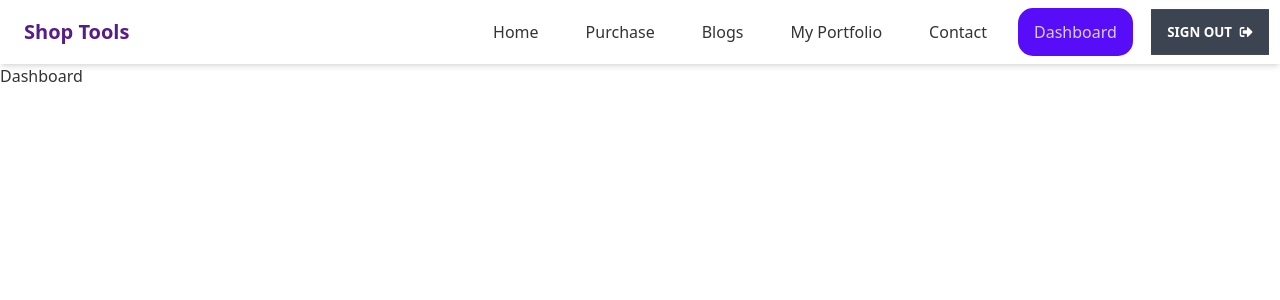
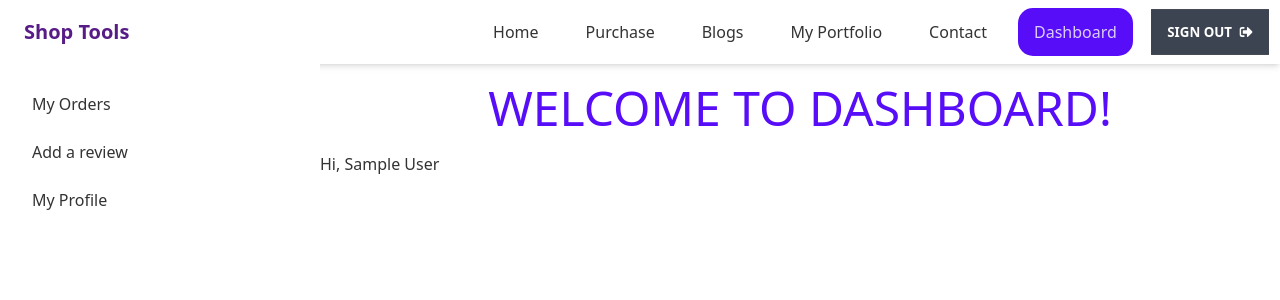
Before and after one commit to hr-meheraj/manufaturer-website-client, a React (Create React App) app: page /dashboard in a window 1280 px wide. Shown: the top 300 px of the page. Built offline with nearby package versions, Linux system fonts and the light colour scheme; no server answers; sample sign-in values are in the browser's storage.

Commit message:
Dashboard Route initial set up

```diff
--- a/src/App.js
+++ b/src/App.js
@@ -11,13 +11,22 @@ import RequireAuth from "./authentication/RequireAuth/RequireAuth";
 import Dashboard from "./components/pages/Dashboard/Dashboard";
 import NotFound from "./components/Shared/NotFound/NotFound";
 import Contact from "./components/pages/Contact/Contact";
+import Orders from "./components/pages/Dashboard/Orders";
+import AddReview from "./components/pages/Dashboard/AddReview";
+import Profile from "./components/pages/Dashboard/Profile";
+import IndexDashboard from "./components/pages/Dashboard/IndexDashboard";
 function App() {
   return (
     <Navbar>
         <Routes>
             <Route path='/' element={<Home/>} />
             <Route path='/purchase' element={<RequireAuth><Perchase/></RequireAuth>} />
-            <Route path='/dashboard' element={<RequireAuth><Dashboard/></RequireAuth>} />
+            <Route path='/dashboard' element={<RequireAuth><Dashboard/></RequireAuth>} >
+                <Route index element={<IndexDashboard/>}/>
+                <Route path='orders' element={ <Orders/>}/>
+                <Route path='review' element={ <AddReview/>}/>
+                <Route path='profile' element={ <Profile/>}/>
+            </Route>
             <Route path='register' element={<Register/>} />
             <Route path='/login' element={<Login/>} />
             <Route path='/blogs' element={<Blogs/>} />
--- a/src/authentication/Register/Register.jsx
+++ b/src/authentication/Register/Register.jsx
@@ -43,7 +43,7 @@ function Register() {
 
     const onSubmit = async (data) => {
        await createUserWithEmailAndPassword(data.email, data.password);
-       await updateError({ displayName : data.name})
+       await updateProfile({ displayName : data.name})
        if(user?.uid){
          toast.success("Successfully Logged User");
        }
--- /dev/null
+++ b/src/components/pages/Dashboard/AddReview.jsx
@@ -0,0 +1,11 @@
+import React from 'react'
+
+function AddReview() {
+    return (
+        <div>
+            Add Review
+        </div>
+    )
+}
+
+export default AddReview
--- a/src/components/pages/Dashboard/Dashboard.jsx
+++ b/src/components/pages/Dashboard/Dashboard.jsx
@@ -1,10 +1,12 @@
 import React from 'react'
+import { Outlet } from 'react-router-dom'
+import DashboardDrawer from './DashboardDrawer'
 
 function Dashboard() {
     return (
-        <div>
-            Dashboard
-        </div>
+      <DashboardDrawer>
+          <Outlet/>
+      </DashboardDrawer>
     )
 }
 
--- /dev/null
+++ b/src/components/pages/Dashboard/DashboardDrawer.jsx
@@ -0,0 +1,26 @@
+import React from 'react'
+import { Link , NavLink} from 'react-router-dom'
+function DashboardDrawer({children}) {
+    return (
+        <div class="drawer drawer-mobile">
+        <input id="dashboard-drawer" type="checkbox" class="drawer-toggle" />
+        <div class="drawer-content">
+            {children}
+          <label for="dashboard-drawer" class="btn btn-primary drawer-button lg:hidden">Open drawer</label>
+
+        </div>
+        <div class="drawer-side">
+          <label for="dashboard-drawer" class="drawer-overlay"></label>
+          <ul class="menu p-4 overflow-y-auto w-80 bg-base-100 text-base-content">
+
+            <li><NavLink to='orders'>My Orders</NavLink></li>
+            <li><NavLink to='review'>Add a review</NavLink></li>
+            <li><NavLink to='profile'>My Profile</NavLink> </li>
+          </ul>
+
+        </div>
+      </div>
+    )
+}
+
+export default DashboardDrawer
--- /dev/null
+++ b/src/components/pages/Dashboard/IndexDashboard.jsx
@@ -0,0 +1,24 @@
+import React from 'react'
+import { useAuthState } from 'react-firebase-hooks/auth';
+import auth from '../../../firebase/firebase.config'
+import Loading from '../../Shared/Loading/Loading';
+
+function IndexDashboard() {
+    const [user, loading] = useAuthState(auth);
+    if(user){
+        console.log(user);
+    }
+    return (
+        <div>
+            {
+                loading && <Loading/>
+            }
+            <h2 className='text-5xl mb-5 text-primary text-center mt-[20px]'> WELCOME TO DASHBOARD!</h2>
+            {
+                user && <h3> Hi, {user?.displayName}</h3>
+            }
+        </div>
+    )
+}
+
+export default IndexDashboard
--- /dev/null
+++ b/src/components/pages/Dashboard/Orders.jsx
@@ -0,0 +1,11 @@
+import React from 'react'
+
+function Orders() {
+    return (
+        <div>
+            Orders
+        </div>
+    )
+}
+
+export default Orders
--- /dev/null
+++ b/src/components/pages/Dashboard/Profile.jsx
@@ -0,0 +1,11 @@
+import React from 'react'
+
+function Profile() {
+    return (
+        <div>
+            Profile
+        </div>
+    )
+}
+
+export default Profile
```
